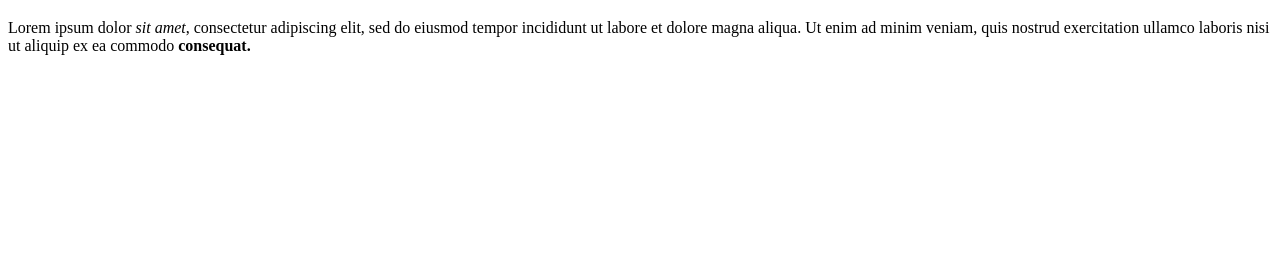
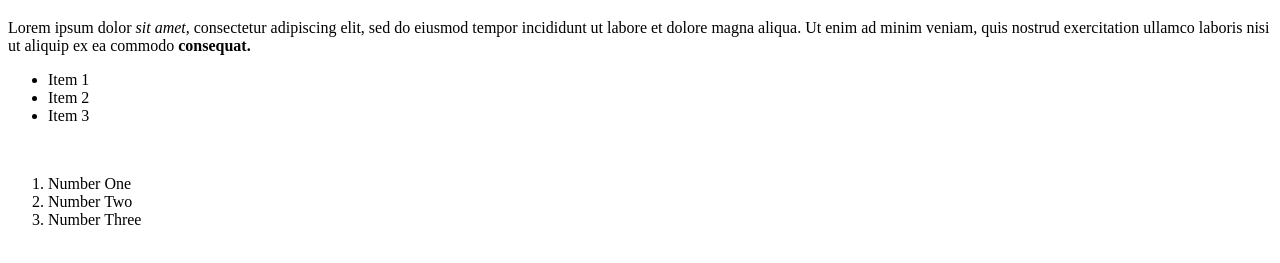
Before and after one commit to blake-dreyer/basic-html, a plain HTML site: page index.html in a window 1280 px wide. Shown: the part 61-324 px from the top of the page. Drawn offline with Linux system fonts and the light colour scheme.

Commit message:
added unordered and ordered lists

```diff
--- a/index.html
+++ b/index.html
@@ -1,7 +1,7 @@
 <!DOCTYPE html>
 <html lang="en">
     <head>
-        <title>My Second Webpage</title>
+        <title>Homepage</title>
         <meta charset="UTF-8">
     </head>
     <body>
@@ -11,6 +11,19 @@
             et dolore magna aliqua. Ut enim ad minim veniam, quis nostrud exercitation ullamco laboris nisi ut
             aliquip ex ea commodo <strong>consequat.</strong>
         </p>
+        <p>
+            <ul>
+                <li>Item 1</li>
+                <li>Item 2</li>
+                <li>Item 3</li>
+            </ul>
+            <br>
+            <ol>
+                <li>Number One</li>
+                <li>Number Two</li>
+                <li>Number Three</li>
+            </ol>
+        </p>
 
     </body>
 </html>
```
